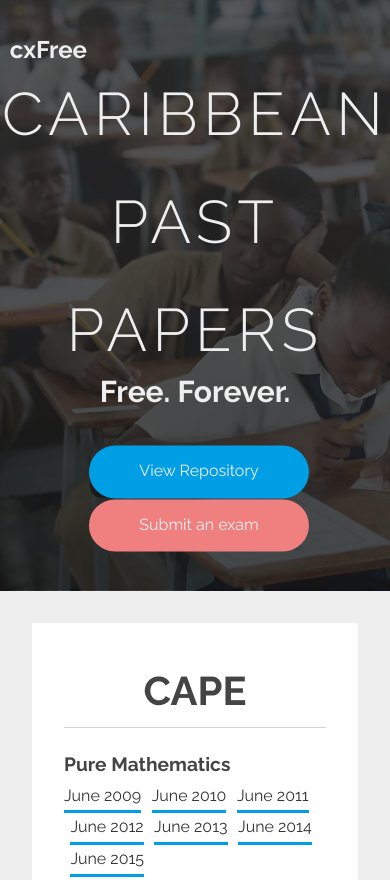
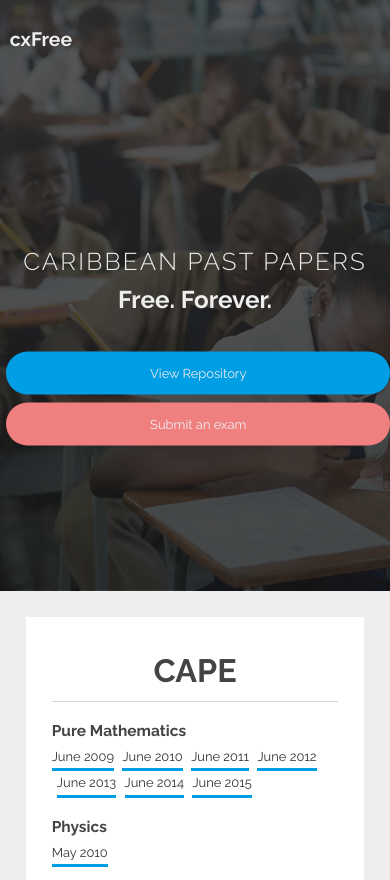
Before and after one commit to thebeyondr/cxfree-vision, a plain HTML site: page index.html in a window 390 px wide. Shown: the top 880 px of the page. Drawn offline with Linux system fonts and the light colour scheme.

Commit message:
Added responsive aspects

```diff
--- a/index.html
+++ b/index.html
@@ -9,6 +9,7 @@
     <link rel="stylesheet" href="vendors/css/normalize.css">
     <link rel="stylesheet" href="vendors/css/grid.css">
     <link rel="stylesheet" href="resources/css/style.css">
+    <link rel="stylesheet" href="resources/css/queries.css">
 </head>
 <body>
     <div class="header">
--- /dev/null
+++ b/resources/css/queries.css
@@ -0,0 +1,44 @@
+@media only screen and (max-width:1710px) {
+    .header__heading-primary{
+        font-size: 5rem;
+    }
+}
+
+@media only screen and (max-width:1423px) {
+    html{
+        font-size: 50.5%;
+    }
+
+    .header{
+        height: 60vh;
+    }
+
+    .header__text-box{
+        top: 30%;
+    }
+
+    .header__heading-primary{
+        font-size: 4.5rem;
+    }
+}
+
+@media only screen and (max-width:479px) {
+    .header{
+        height: 70vh;
+    }
+
+    .btn:link,
+    .btn:visited{
+        display:block;
+        margin-bottom: 1rem;
+        width: auto;
+    }
+
+    .header__text-box{
+        top: 40%;
+    }
+
+    .header__heading-primary{
+        font-size: 3rem;
+    }
+}
--- a/resources/css/style.css
+++ b/resources/css/style.css
@@ -21,7 +21,7 @@ body{
 }
 
 .header{
-    background-image: linear-gradient(rgba(50, 50, 50, 0.8), rgba(25, 25, 25, 0.8)), url('/resources/css/img/classroom.jpg');
+    background-image: linear-gradient(rgba(50, 50, 50, 0.8), rgba(25, 25, 25, 0.8)), url('img/classroom.jpg');
     height: 70vh;
     width: auto;
     background-attachment: fixed;
@@ -43,6 +43,7 @@ body{
     left: 50%;
     transform: translate(-50%,-50%);
     text-align: center;
+    width: 100%;
 }
 
 .header__heading-primary{
@@ -57,7 +58,7 @@ body{
 .header__heading-secondary{
     display: block;
     font-size: 3rem;
-    line-height: 1.5rem;
+    line-height: 4rem;
     margin-bottom: 1.5em;
 }
 
```
